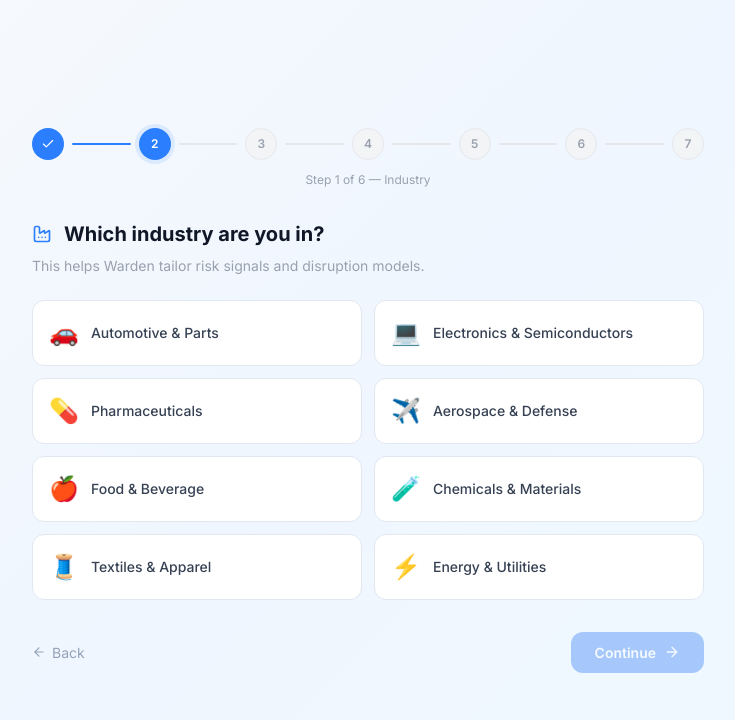
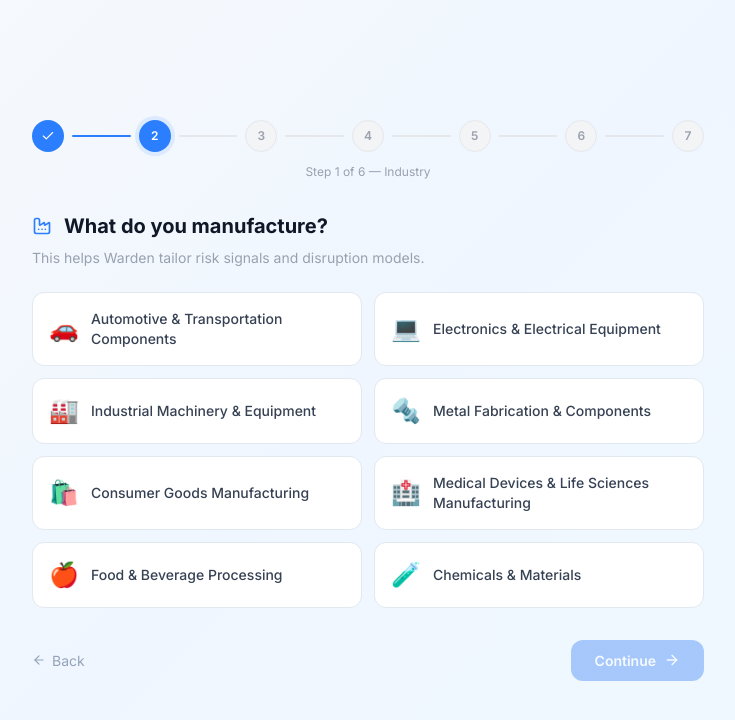
Before and after one commit to Meemom/404-not-found, a Next.js app in the folder frontend/: page /onboarding in a window 1280 px wide. Both pictures are taken after a click on the button "Get Started". Shown: the top 720 px of the page, without its empty margins (272-1007 px from the left). Built offline with nearby package versions, Linux system fonts and the light colour scheme.

Commit message:
fix onboarding step 1

```diff
--- a/frontend/src/app/onboarding/page.tsx
+++ b/frontend/src/app/onboarding/page.tsx
@@ -20,14 +20,14 @@ import { updateCompanyProfile, getCompanyProfile } from "@/lib/api";
 import { useRouter } from "next/navigation";
 
 const INDUSTRIES = [
-  { id: "automotive", label: "Automotive & Parts", icon: "🚗" },
-  { id: "electronics", label: "Electronics & Semiconductors", icon: "💻" },
-  { id: "pharma", label: "Pharmaceuticals", icon: "💊" },
-  { id: "aerospace", label: "Aerospace & Defense", icon: "✈️" },
-  { id: "food", label: "Food & Beverage", icon: "🍎" },
+  { id: "automotive", label: "Automotive & Transportation Components", icon: "🚗" },
+  { id: "electronics", label: "Electronics & Electrical Equipment", icon: "💻" },
+  { id: "machinery", label: "Industrial Machinery & Equipment", icon: "🏭" },
+  { id: "metal", label: "Metal Fabrication & Components", icon: "🔩" },
+  { id: "consumer goods", label: "Consumer Goods Manufacturing", icon: "🛍️" },
+  { id: "medical", label: "Medical Devices & Life Sciences Manufacturing", icon: "🏥" },
+  { id: "food", label: "Food & Beverage Processing", icon: "🍎" },
   { id: "chemicals", label: "Chemicals & Materials", icon: "🧪" },
-  { id: "textiles", label: "Textiles & Apparel", icon: "🧵" },
-  { id: "energy", label: "Energy & Utilities", icon: "⚡" },
 ];
 
 const RISK_LABELS: Record<string, { label: string; description: string; color: string }> = {
@@ -274,7 +274,7 @@ export default function OnboardingPage() {
             >
               <div className="flex items-center gap-3 mb-2">
                 <Factory size={20} className="text-blue-500" />
-                <h2 className="text-xl font-bold text-gray-900">Which industry are you in?</h2>
+                <h2 className="text-xl font-bold text-gray-900">What do you manufacture?</h2>
               </div>
               <p className="text-sm text-gray-400 mb-6">
                 This helps Warden tailor risk signals and disruption models.
```
